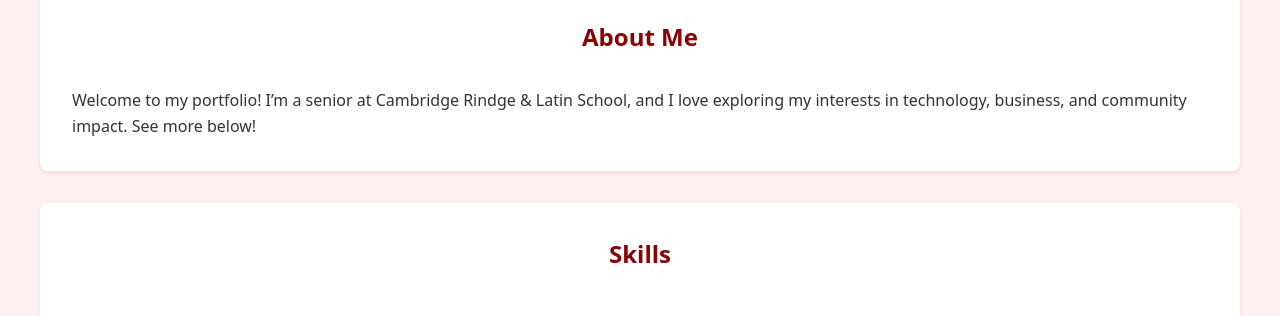
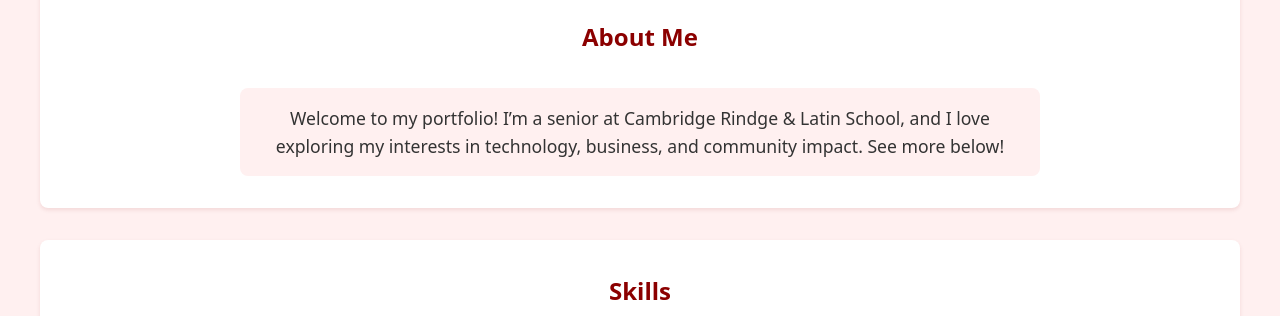
Before and after one commit to EgalJ/Portfolio-3.0, a website: page index.html in a window 1280 px wide. Shown: the part 302-618 px from the top of the page. Drawn offline with Linux system fonts and the light colour scheme.

Commit message:
Added background color to intro sentence

```diff
--- a/styles/sections.css
+++ b/styles/sections.css
@@ -8,7 +8,15 @@
   border-radius: var(--border-radius);
   box-shadow: var(--box-shadow);
 }
-
+.about-content {
+  max-width: 800px;
+  margin: 0 auto;
+  text-align: center;
+  font-size: 1.1rem;
+  background-color: var(--light-red-bg);
+  padding: var(--spacing-md);
+  border-radius: var(--border-radius);
+}
 /* Profile Section */
 .profile-container {
   text-align: center;
```
